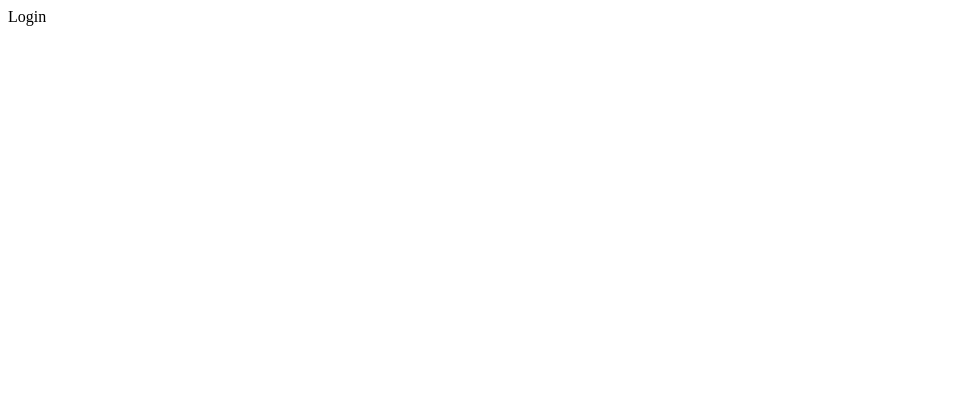
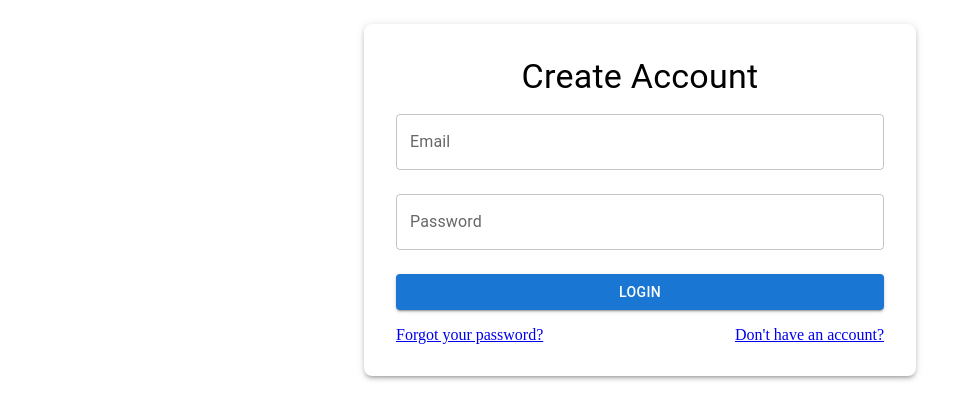
Before and after one commit to BaraaAlmassri/ECommerce_with_React, a React (Vite) app: page /login in a window 1280 px wide. Shown: the top 420 px of the page, without its empty margins (0-973 px from the left). Built offline with nearby package versions, Linux system fonts and the light colour scheme.

Commit message:
create form to login with simple design

```diff
--- a/src/pages/login/Login.jsx
+++ b/src/pages/login/Login.jsx
@@ -1,7 +1,41 @@
-import React from 'react'
+import { Box, Button, Container, TextField, Typography } from '@mui/material'
+import React, { useState } from 'react'
+import { useForm } from 'react-hook-form'
+import { yupResolver } from "@hookform/resolvers/yup"
+
+import axios from 'axios'
+import { Link, useNavigate } from 'react-router-dom'
 
 export default function Login() {
   return (
-    <div>Login</div>
+    <Container maxWidth='sm'>
+            <Box sx={{ bgcolor: 'white', boxShadow: 3, p: 4, borderRadius: 2, mt: 3 }}>
+                <Typography component='h1' variant='h4' sx={{textAlign:'center'}}>Create Account</Typography>
+
+                <Box component={'form'} >
+
+
+                    <TextField label='Email' fullWidth margin='normal'
+                    >
+
+                    </TextField>
+                    <TextField label='Password' fullWidth margin='normal'
+                     >
+
+                    </TextField>
+
+
+                          <Button type='submit' variant='contained' fullWidth sx={{ mt: 2 }}
+
+
+
+                                       >Login</Button>
+                                       <Box sx={{display:'flex' , justifyContent:'space-between' , mt:2}}>
+                                          <Link to='/resetpassword'>Forgot your password?</Link>
+                                          <Link to='/register'>Don't have an account?</Link>
+                                       </Box>
+                </Box>
+            </Box>
+    </Container>
   )
 }
```
